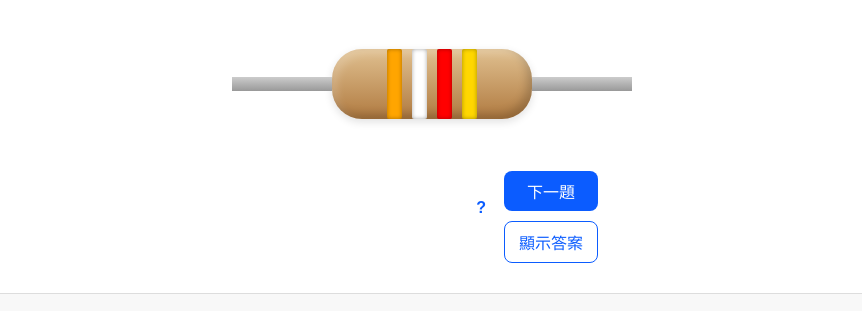
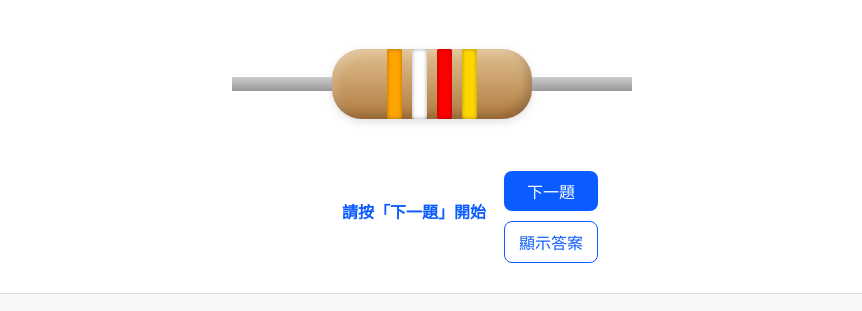
Before and after one commit to SuperRockManZero/Resistor-Code-Sim, a plain HTML site: page index.html in a window 1280 px wide. Shown: the part 144-455 px from the top of the page, without its empty margins (208-1070 px from the left). Drawn offline with Linux system fonts and the light colour scheme.

Commit message:
Update index.html

```diff
--- a/index.html
+++ b/index.html
@@ -10,7 +10,7 @@
   gtag('config', 'G-7WGQXFLPEN');
 </script>
 
-<meta charset="utf-8"/>
+<meta charset="UTF-8"/>
 <meta name="viewport" content="width=device-width,initial-scale=1"/>
 <title>電阻器色碼與數字碼教育模擬器 — v0.4</title>
 <style>
@@ -181,7 +181,7 @@ footer {
   <div class="resistor-area" id="resistorArea" aria-live="polite"></div>
 
   <div class="layout">
-    <div class="answer-area" id="answerArea">?</div>
+    <div class="answer-area" id="answerArea">請按「下一題」開始</div>
     <div class="controls">
       <button id="nextBtn">下一題</button>
       <button id="showBtn" style="background:#fff;color:#0b5cff;border:1px solid #0b5cff;">顯示答案</button>
@@ -303,15 +303,16 @@ document.getElementById("nextBtn").addEventListener("click", ()=> {
   const mode = document.getElementById("mode").value;
   generateQuestionByMode(mode);
   document.getElementById("answerArea").textContent = "";
+
 });
 document.getElementById("showBtn").addEventListener("click", ()=> {
   document.getElementById("answerArea").textContent = currentAnswerText;
-});
-// 新增這行來追蹤「顯示答案」按鈕的點擊
+  // 新增這行來追蹤「顯示答案」按鈕的點擊
   gtag('event', 'click', {
     'event_category': 'interaction',
     'event_label': 'show_answer_button'
   });
+});
 generateQuestionByMode(document.getElementById("mode").value);
 </script>
   <footer>
```
